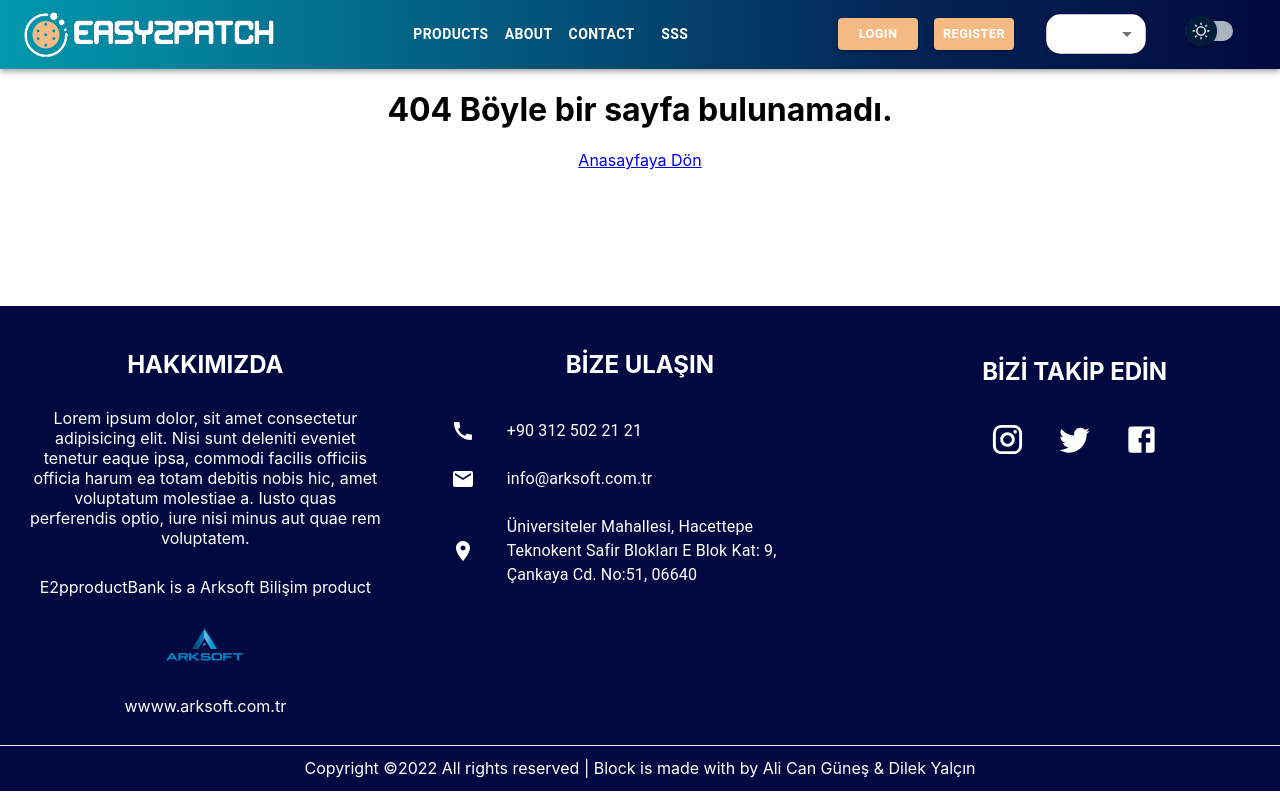
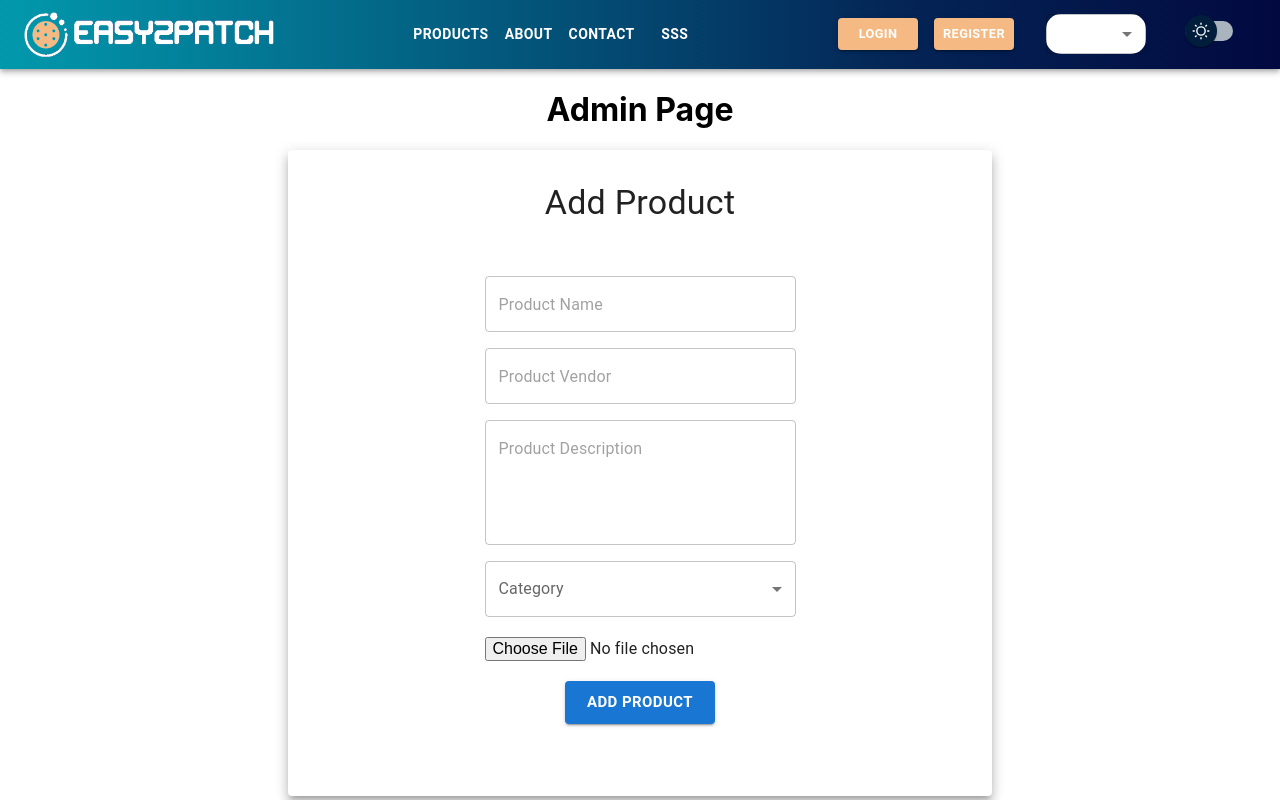
Before and after one commit to cangnss/e2pproductbank-frontend, a React (Create React App) app: page /admin/addproduct in a window 1280 px wide. Shown: the top 800 px of the page. Built offline with nearby package versions, Linux system fonts and the light colour scheme.

Commit message:
added add product page

```diff
--- a/src/App.js
+++ b/src/App.js
@@ -15,6 +15,7 @@ import ProductLayout from "./components/Products";
 import Admin from "./components/Admin/Admin";
 import ProductUpdate from "./components/Admin/ProductUpdate";
 import AdminLayout from "./components/Admin/AdminLayout";
+import AddProduct from "./components/Admin/AddProduct";
 
 function App() {
   return (
@@ -34,6 +35,7 @@ function App() {
           <Route path="/register" element={<Register />} />
           <Route path="/admin" element={<AdminLayout />}>
             <Route index={true} element={<Admin />} />
+            <Route path="/admin/addproduct" element={<AddProduct />} />
             <Route path='/admin/update/:id' element={<ProductUpdate />}/>
           </Route>
           <Route path="*" element={<Page404 />} />
--- /dev/null
+++ b/src/components/Admin/AddProduct.js
@@ -0,0 +1,108 @@
+import {
+  Box,
+  Button,
+  FormControl,
+  Grid,
+  Input,
+  InputLabel,
+  MenuItem,
+  OutlinedInput,
+  Paper,
+  Select,
+  TextField,
+  Typography,
+} from "@mui/material";
+import { useState } from "react";
+
+export default function AddProduct() {
+  const [category, setCategory] = useState("");
+  const handleChange = (event) => {
+    setCategory(event.target.value);
+  };
+  return (
+    <div>
+      <Paper
+        elevation={8}
+        sx={{ width: "50%", margin: "auto", padding: "2rem" }}
+      >
+        <form action="">
+          <Grid
+            container
+            direction="column"
+            justifyContent="center"
+            alignItems="center"
+          >
+            <Grid item mb={5}>
+              <Typography variant="h4" gutterBottom component="div">
+                Add Product
+              </Typography>
+            </Grid>
+            <Grid item display="flex" direction="column" mb={5} xl={12}>
+              <Box mb={2}>
+                <FormControl fullWidth>
+                  <TextField
+                    id="productName"
+                    name="productName"
+                    placeholder="Product Name"
+                  />
+                </FormControl>
+              </Box>
+              <Box mb={2}>
+                <FormControl fullWidth>
+                  <TextField
+                    id="productVendor"
+                    name="productVendor"
+                    placeholder="Product Vendor"
+                  />
+                </FormControl>
+              </Box>
+              <Box mb={2}>
+                <FormControl fullWidth>
+                  <TextField
+                    id="productDescription"
+                    name="productDescription"
+                    multiline
+                    rows={4}
+                    maxRows={10}
+                    placeholder="Product Description"
+                  />
+                </FormControl>
+              </Box>
+              <Box mb={2}>
+                <FormControl fullWidth>
+                  <InputLabel id="demo-simple-select-label">
+                    Category
+                  </InputLabel>
+                  <Select
+                    labelId="demo-simple-select-label"
+                    id="demo-simple-select"
+                    value={category}
+                    label="Category"
+                    onChange={handleChange}
+                  >
+                    <MenuItem value="Browser">Browser</MenuItem>
+                    <MenuItem value="Android">Android</MenuItem>
+                    <MenuItem value="Photo">Photo</MenuItem>
+                    <MenuItem value="Draw">Draw</MenuItem>
+                    <MenuItem value="Antivirus">Antivirus</MenuItem>
+                    <MenuItem value="Cloud">Cloud</MenuItem>
+                    <MenuItem value="File">File</MenuItem>
+                    <MenuItem value="Password">Password</MenuItem>
+                  </Select>
+                </FormControl>
+              </Box>
+              <Box mb={2}>
+                <FormControl>
+                  <Input id="productImage" type="file" disableUnderline={true} />
+                </FormControl>
+              </Box>
+              <Box>
+                <Button type="submit" variant="contained" size="large" sx={{ fontWeight:"bold"}}>Add Product</Button>
+              </Box>
+            </Grid>
+          </Grid>
+        </form>
+      </Paper>
+    </div>
+  );
+}
--- a/src/components/Products/Products.js
+++ b/src/components/Products/Products.js
@@ -5,7 +5,7 @@ import Search from "../Search/Search";
 import Switch from "@mui/material/Switch";
 import { Stack, Typography } from "@mui/material";
 import ProductList from "./ProductList";
-import { Outlet } from "react-router-dom";
+import { Link, Outlet } from "react-router-dom";
 import Button from "@mui/material/Button";
 import Box from "@mui/material/Box";
 import Dialog from "@mui/material/Dialog";
@@ -61,7 +61,11 @@ const Products = () => {
         sx={{ marginBottom: "1rem" }}
       >
         <Grid item>
-          <Button variant="contained">Ürün Ekle</Button>
+          <Button variant="contained">
+            <Link to="/admin/addproduct" style={{ textDecoration:"none", color:"white", fontWeight:"bold" }}>
+              Ürün Ekle
+            </Link>
+          </Button>
         </Grid>
         <Grid item>
           <Button onClick={handleClickOpen}>Kategori Ekle</Button>
```
